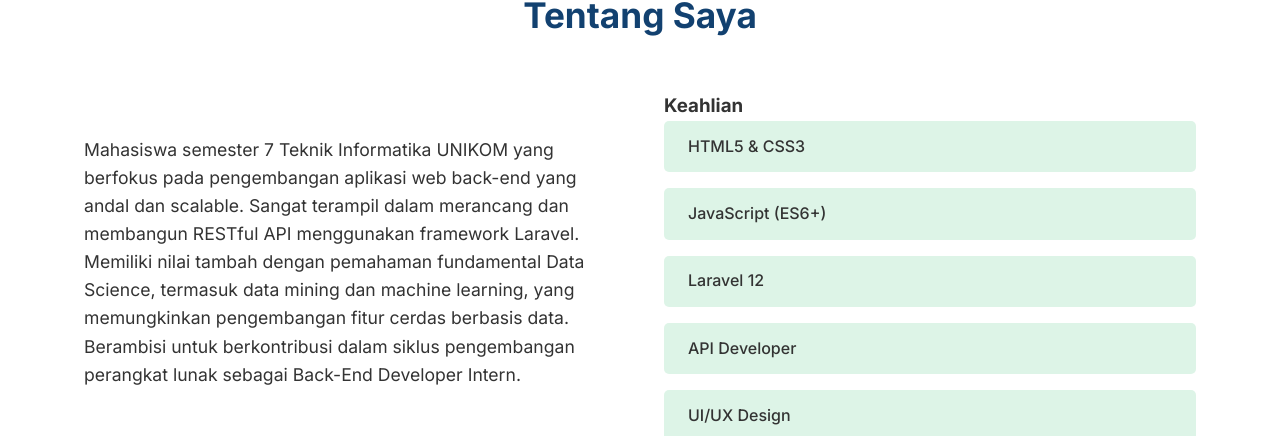
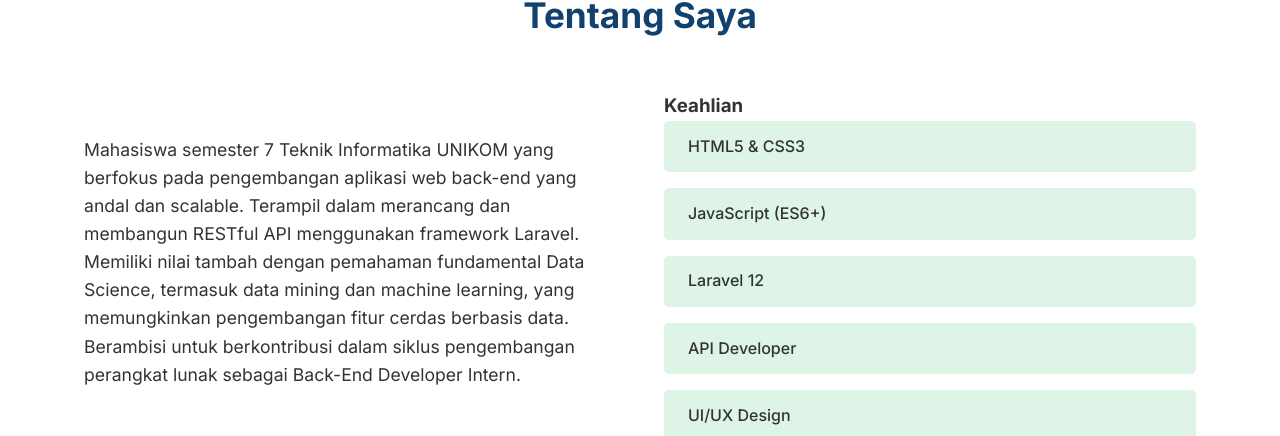
Before and after one commit to Gesha78/Portofolio, a plain HTML site: page index.html in a window 1280 px wide. Shown: the part 893-1329 px from the top of the page. Drawn offline with Linux system fonts and the light colour scheme.

Commit message:
Update index.html

```diff
--- a/index.html
+++ b/index.html
@@ -47,7 +47,7 @@
             <h2 class="section-title">Tentang Saya</h2>
             <div class="about-content">
                 <div class="about-text">
-                    <p>Mahasiswa semester 7 Teknik Informatika UNIKOM yang berfokus pada pengembangan aplikasi web back-end yang andal dan scalable. Sangat terampil dalam merancang dan membangun RESTful API menggunakan framework Laravel. Memiliki nilai tambah dengan pemahaman fundamental Data Science, termasuk data mining dan machine learning, yang memungkinkan pengembangan fitur cerdas berbasis data. Berambisi untuk berkontribusi dalam siklus pengembangan perangkat lunak sebagai Back-End Developer Intern.</p>
+                    <p>Mahasiswa semester 7 Teknik Informatika UNIKOM yang berfokus pada pengembangan aplikasi web back-end yang andal dan scalable. Terampil dalam merancang dan membangun RESTful API menggunakan framework Laravel. Memiliki nilai tambah dengan pemahaman fundamental Data Science, termasuk data mining dan machine learning, yang memungkinkan pengembangan fitur cerdas berbasis data. Berambisi untuk berkontribusi dalam siklus pengembangan perangkat lunak sebagai Back-End Developer Intern.</p>
                 </div>
                 <div class="skills">
                     <h3>Keahlian</h3>
@@ -133,23 +133,6 @@
                         <li>📱 +62 878 2430 6279</li>
                     </ul>
                 </div>
-                <!-- <div class="contact-form">
-                    <form>
-                        <div class="form-group">
-                            <label for="name">Nama</label>
-                            <input type="text" id="name" required>
-                        </div>
-                        <div class="form-group">
-                            <label for="email">Email</label>
-                            <input type="email" id="email" required>
-                        </div>
-                        <div class="form-group">
-                            <label for="message">Pesan</label>
-                            <textarea id="message" required></textarea>
-                        </div>
-                        <button type="submit" class="btn">Kirim Pesan</button>
-                    </form>
-                </div> -->
             </div>
         </div>
     </section>
```
